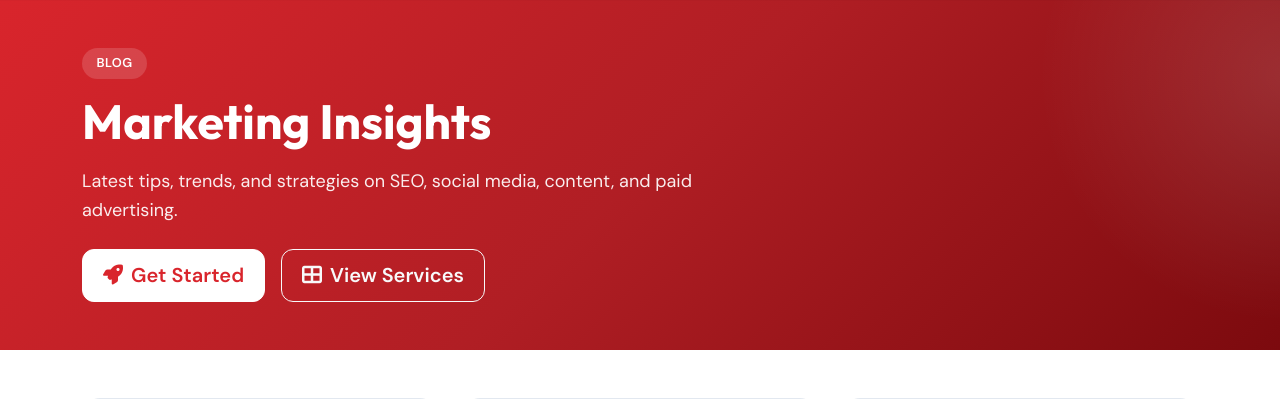
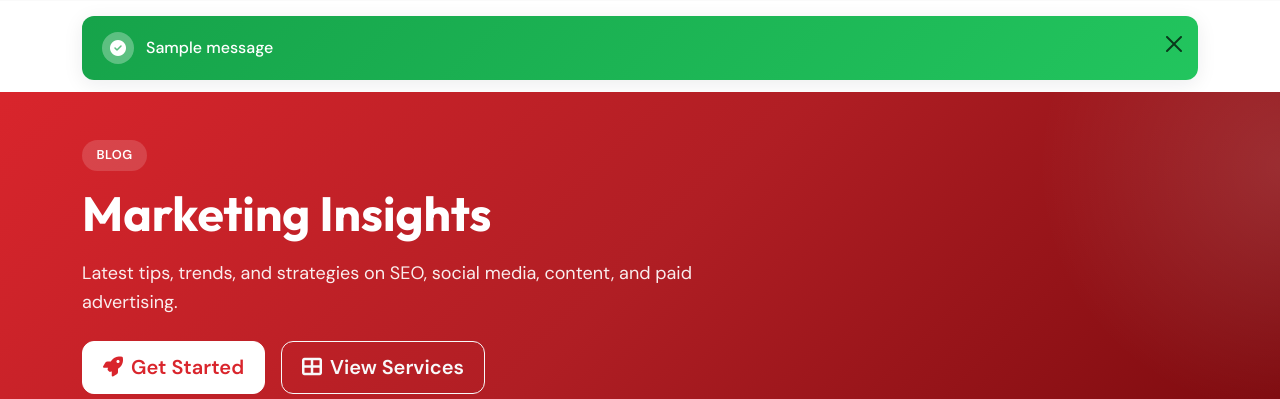
Before and after one commit to hammadabid54/brand-me-up, a Django app: page /blog/ in a window 1280 px wide. Shown: the part 69-468 px from the top of the page. Run offline with Django 5.2, Linux system fonts and the light colour scheme; tables that the repository leaves empty hold one stand-in row (values such as "Sample post"); one stand-in notice (Sample message) is shown; some libraries are stand-ins or nearby versions.

Commit message:
Display Django messages framework flash messages site-wide
Previously, contact form (and any future views) called messages.success()
after submit but no template rendered them — users saw no feedback after
submitting the form, even when the email sent successfully.

Adds a site-wide flash banner between the navbar and content, styled as
prominent Bootstrap alerts with slide-in animation, icons, and dismiss
buttons. Honors success/error/info tags, with a special-case for 'error'
mapping to 'danger' (Bootstrap convention).

```diff
--- a/templates/base.html
+++ b/templates/base.html
@@ -469,6 +469,57 @@
         .footer-bottom a:hover { color: var(--red); }
 
         /* ============================================================
+           Flash messages (Django messages framework)
+           ============================================================ */
+        .flash-container {
+            margin-top: 1rem;
+            margin-bottom: 0;
+        }
+        .flash-alert {
+            display: flex;
+            align-items: center;
+            gap: 0.75rem;
+            border: none;
+            border-radius: var(--radius);
+            padding: 1rem 1.25rem;
+            box-shadow: var(--shadow);
+            font-weight: 500;
+            margin-bottom: 0.75rem;
+            animation: flashSlideIn 0.3s ease-out;
+        }
+        @keyframes flashSlideIn {
+            from { opacity: 0; transform: translateY(-8px); }
+            to   { opacity: 1; transform: translateY(0); }
+        }
+        .flash-icon {
+            flex-shrink: 0;
+            width: 32px; height: 32px;
+            border-radius: 50%;
+            display: flex; align-items: center; justify-content: center;
+            background: rgba(255,255,255,.3);
+            font-size: 1rem;
+        }
+        .flash-text { flex: 1; }
+        .flash-close {
+            margin-left: 0.5rem;
+            opacity: 0.7;
+        }
+        .flash-close:hover { opacity: 1; }
+
+        .alert-success.flash-alert {
+            background: linear-gradient(135deg, #16a34a, #22c55e);
+            color: white;
+        }
+        .alert-danger.flash-alert {
+            background: linear-gradient(135deg, #dc2626, #ef4444);
+            color: white;
+        }
+        .alert-info.flash-alert {
+            background: linear-gradient(135deg, #2563eb, #3b82f6);
+            color: white;
+        }
+
+        /* ============================================================
            Responsive type scale
            ============================================================ */
         @media (max-width: 768px) {
@@ -552,6 +603,26 @@
         </div>
     </nav>
 
+    <!-- ============================================================
+         Flash messages (Django messages framework — site-wide)
+         ============================================================ -->
+    {% if messages %}
+    <div class="container flash-container">
+        {% for message in messages %}
+            <div class="alert alert-{% if message.tags == 'error' %}danger{% elif message.tags == 'info' %}info{% else %}{{ message.tags|default:'primary' }}{% endif %} alert-dismissible fade show flash-alert" role="alert">
+                <div class="flash-icon">
+                    {% if message.tags == 'success' %}<i class="fas fa-check-circle"></i>
+                    {% elif message.tags == 'error' %}<i class="fas fa-exclamation-circle"></i>
+                    {% elif message.tags == 'info' %}<i class="fas fa-info-circle"></i>
+                    {% else %}<i class="fas fa-bell"></i>{% endif %}
+                </div>
+                <div class="flash-text">{{ message }}</div>
+                <button type="button" class="btn-close flash-close" data-bs-dismiss="alert" aria-label="Close"></button>
+            </div>
+        {% endfor %}
+    </div>
+    {% endif %}
+
     <!-- Main Content -->
     {% block content %}{% endblock %}
 
```
